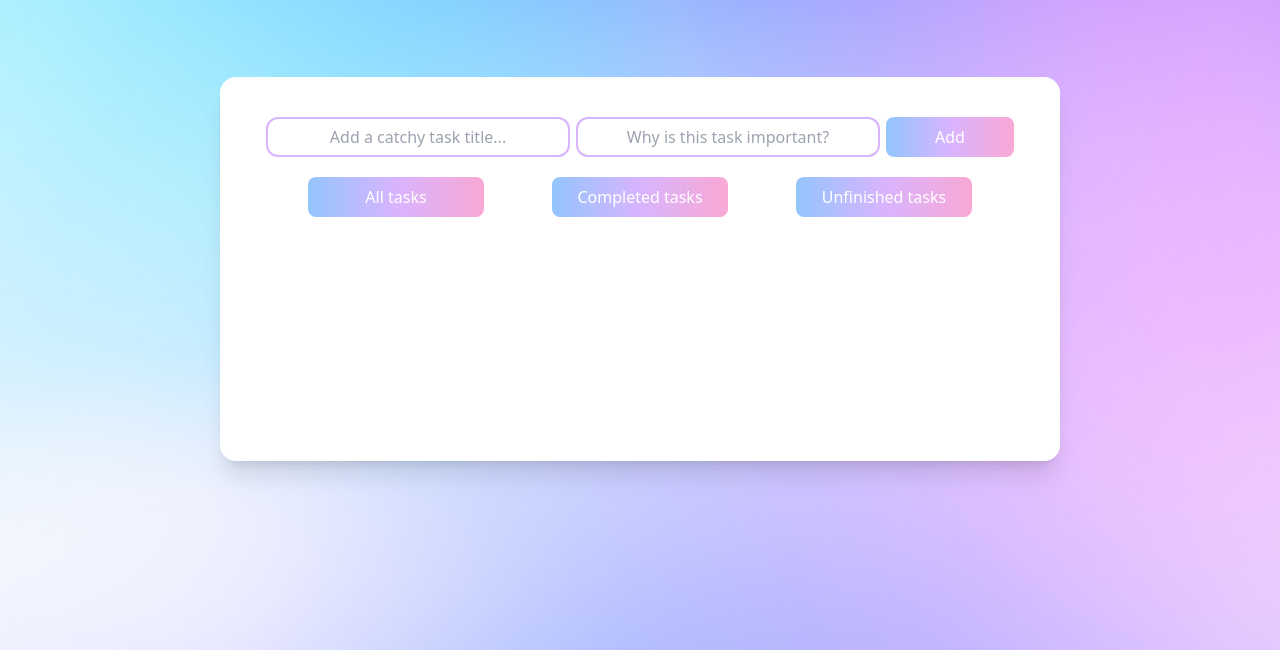
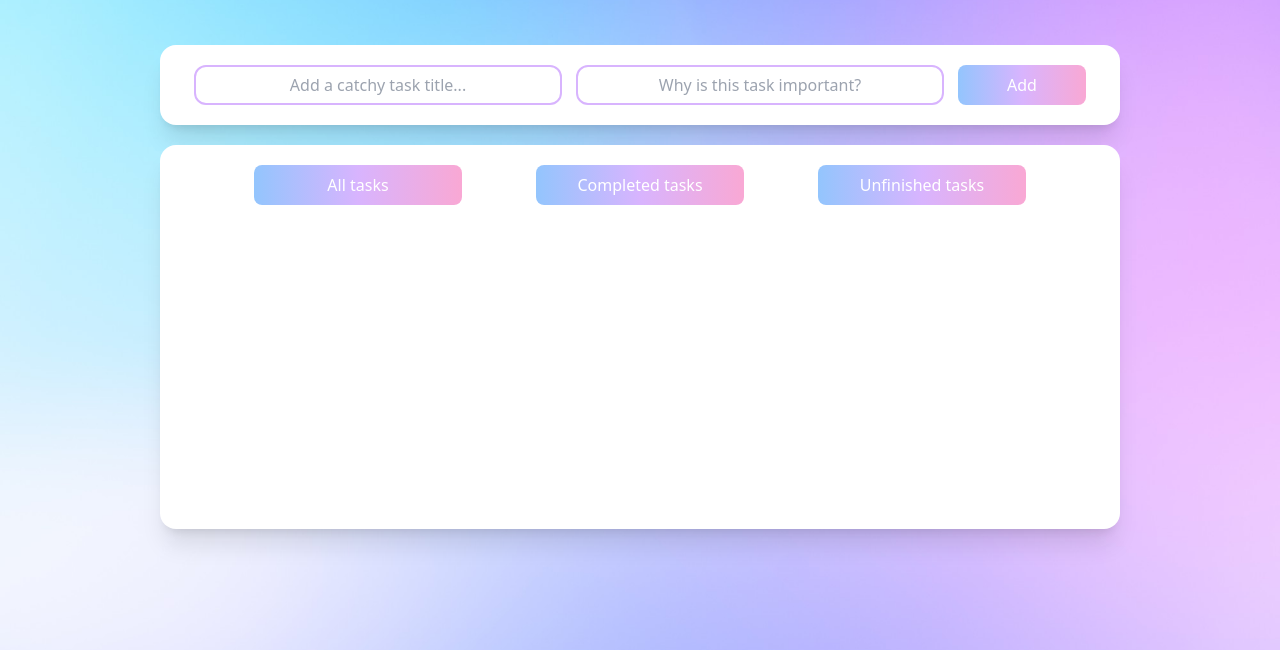
Before and after one commit to SahilTiwariDev/Doit-V1, a website: page src/index.html in a window 1280 px wide. Shown: the part 51-701 px from the top of the page. Drawn offline with Linux system fonts and the light colour scheme.

Commit message:
Sepharate the add task area and task display area, Add hover effect

```diff
--- a/src/index.html
+++ b/src/index.html
@@ -9,17 +9,17 @@
   <body
     class="h-screen bg-[url('assets/vivid-blurred-colorful-background.jpg')] bg-cover bg-center"
   >
-    <header>
+    <header class="h-24">
       <img
         class="h-12 w-12 rounded-full"
         src="./assets/my_image.jpg"
         alt="image(Sahil Tiwari)"
       />
     </header>
-    <main class="flex w-full justify-center items-center p-20">
+    <main class="flex flex-col w-full justify-center items-center gap-5">
       <div
         id="taskArea"
-        class="h-96 w-9/12 bg-white rounded-2xl shadow-xl flex flex-col p-5"
+        class="h-fit w-9/12 bg-white rounded-2xl shadow-xl flex flex-col"
       >
         <div class="flex justify-evenly p-5">
           <input
@@ -36,24 +36,26 @@
           />
           <button
             id="addButton"
-            class="h-10 w-32 text-white rounded-lg bg-gradient-to-r from-blue-300 via-purple-300 to-pink-300"
+            class="h-10 w-32 text-white rounded-lg bg-gradient-to-r from-blue-300 via-purple-300 to-pink-300 hover:scale-110 duration-300 hover:shadow-lg"
           >
             Add
           </button>
         </div>
+      </div>
+      <div class="h-96 w-9/12 bg-white rounded-2xl shadow-xl flex flex-col p-5">
         <div class="flex justify-evenly">
           <button
-            class="h-10 w-44 text-white rounded-lg bg-gradient-to-r from-blue-300 via-purple-300 to-pink-300"
+            class="h-10 w-52 text-white rounded-lg bg-gradient-to-r from-blue-300 via-purple-300 to-pink-300 hover:scale-110 duration-300 hover:shadow-lg"
           >
             All tasks
           </button>
           <button
-            class="h-10 w-44 text-white rounded-lg bg-gradient-to-r from-blue-300 via-purple-300 to-pink-300"
+            class="h-10 w-52 text-white rounded-lg bg-gradient-to-r from-blue-300 via-purple-300 to-pink-300 hover:scale-110 duration-300 hover:shadow-lg"
           >
             Completed tasks
           </button>
           <button
-            class="h-10 w-44 text-white rounded-lg bg-gradient-to-r from-blue-300 via-purple-300 to-pink-300"
+            class="h-10 w-52 text-white rounded-lg bg-gradient-to-r from-blue-300 via-purple-300 to-pink-300 hover:scale-110 duration-300 hover:shadow-lg"
           >
             Unfinished tasks
           </button>
```
Also changed, not shown: src/output.css.
